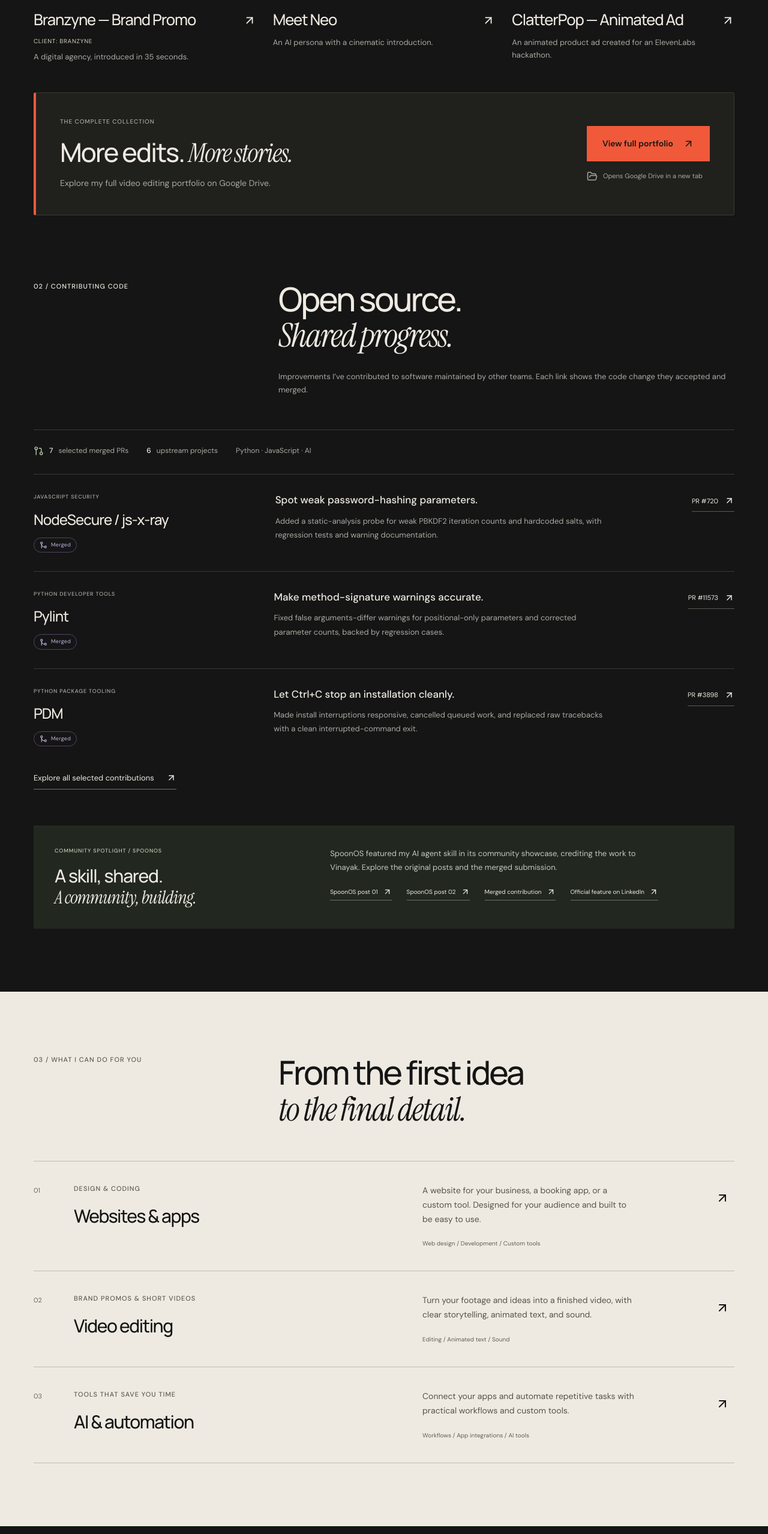
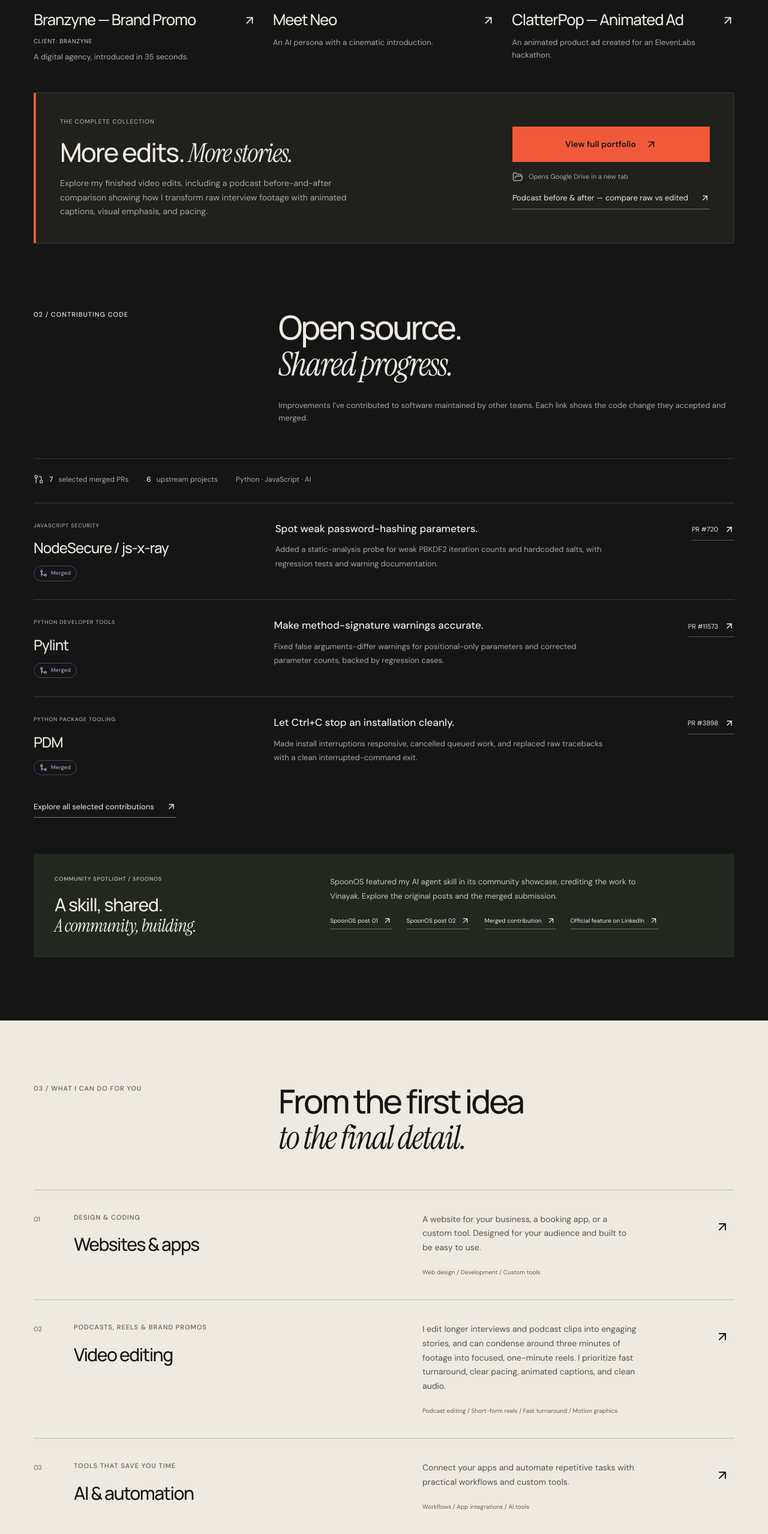
Before and after one commit to Vinayak19112003/portfolio3d, a React (Vite) app: page / in a window 1280 px wide. Shown: the part 2433-4990 px from the top of the page at 60% size. Built offline with nearby package versions, Linux system fonts and the light colour scheme.

Commit message:
Highlight podcast raw vs edited comparison and short-form editing on portfolio

```diff
--- a/App.tsx
+++ b/App.tsx
@@ -40,11 +40,11 @@ function FullEditingPortfolio() {
     <div className="editing-portfolio-copy">
       <p className="eyebrow">The complete collection</p>
       <h3 id="editing-portfolio-heading">More edits. <em>More stories.</em></h3>
-      <p>Explore my full video editing portfolio on Google Drive.</p>
+      <p>Explore my finished video edits, including a podcast before-and-after comparison showing how I transform raw interview footage with animated captions, visual emphasis, and pacing.</p>
     </div>
     <div className="editing-portfolio-action">
       <a className="button editing-portfolio-button" href="https://drive.google.com/drive/folders/1QnPNTyNMiQcHHKwFMboF9LzPqB5nFBq1" target="_blank" rel="noopener noreferrer" aria-describedby="editing-portfolio-destination">View full portfolio <ArrowUpRight size={19}/></a>
-      <p id="editing-portfolio-destination"><FolderOpen size={18} aria-hidden="true"/> Opens Google Drive in a new tab</p>
+      <p id="editing-portfolio-destination"><FolderOpen size={18} aria-hidden="true"/> Opens Google Drive in a new tab</p><a className="text-link" href="https://drive.google.com/drive/folders/157L7036w2n61zhh0VDTAw39EcbEtlLMF" target="_blank" rel="noopener noreferrer">Podcast before &amp; after — compare raw vs edited <ArrowUpRight size={16}/></a>
     </div>
   </aside>;
 }
@@ -65,7 +65,7 @@ function Home() {
     <section className="services-section" id="services" aria-labelledby="services-heading"><div className="shell"><div className="section-heading"><p className="eyebrow">03 / What I can do for you</p><h2 id="services-heading">From the first idea<br/><em>to the final detail.</em></h2></div>
       {[
         ["01", "Websites & apps", "Design & coding", "A website for your business, a booking app, or a custom tool. Designed for your audience and built to be easy to use.", "Web design / Development / Custom tools"],
-        ["02", "Video editing", "Brand promos & short videos", "Turn your footage and ideas into a finished video, with clear storytelling, animated text, and sound.", "Editing / Animated text / Sound"],
+        ["02", "Video editing", "Podcasts, reels & brand promos", "I edit longer interviews and podcast clips into engaging stories, and can condense around three minutes of footage into focused, one-minute reels. I prioritize fast turnaround, clear pacing, animated captions, and clean audio.", "Podcast editing / Short-form reels / Fast turnaround / Motion graphics"],
         ["03", "AI & automation", "Tools that save you time", "Connect your apps and automate repetitive tasks with practical workflows and custom tools.", "Workflows / App integrations / AI tools"],
       ].map(([n,title,label,description,tags]) => <a className="service-row" href="#contact" key={n}><span className="service-number">{n}</span><div><span className="eyebrow">{label}</span><h3>{title}</h3></div><div className="service-description"><p>{description}</p><small>{tags}</small></div><ArrowUpRight className="service-arrow"/></a>)}
     </div></section>
```
